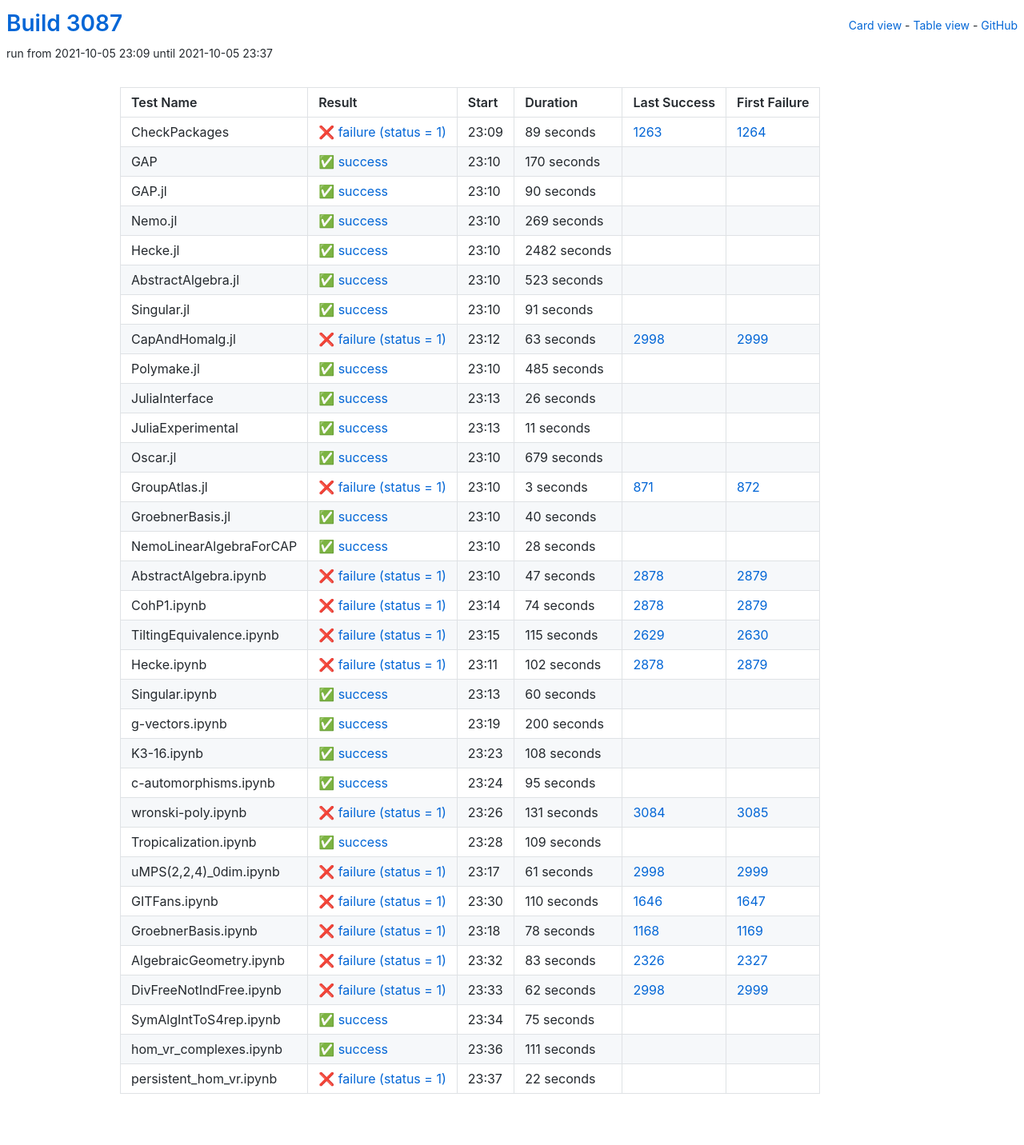
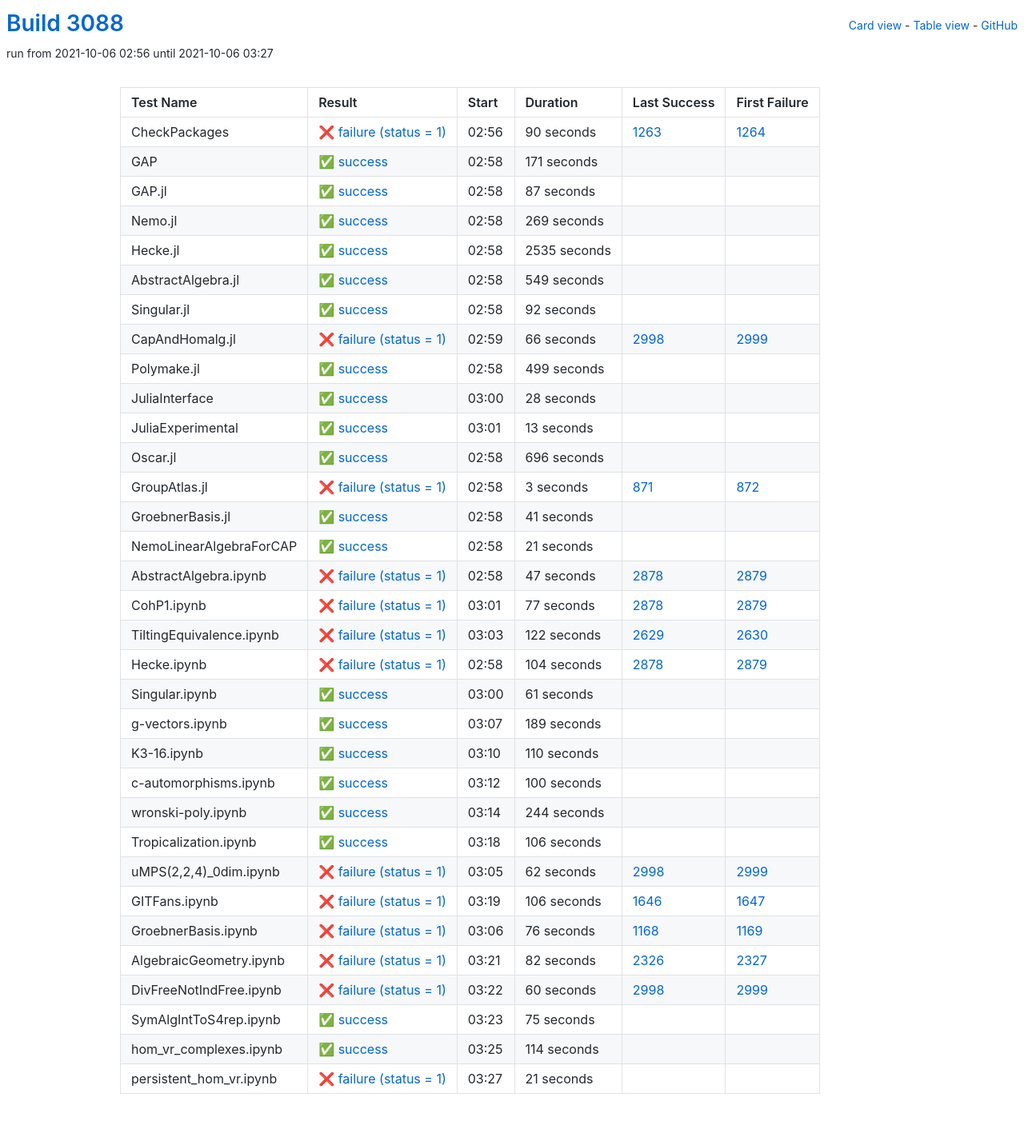
Before and after one commit to oscar-system/oscar-ci-status-stable, a Jekyll site: the page built from table.html, in a window 1280 px wide. Shown: the whole page at 80% size. Built offline with Jekyll 4.4.1, drawn with Linux system fonts in a browser that asks for light colours.

Commit message:
Build #3088

```diff
--- a/_data/ci.yml
+++ b/_data/ci.yml
@@ -1,6 +1,6 @@
 ---
-build: 3087
-build_url: https://oscarci.mathematik.uni-kl.de/job/oscar-stable/3087/
+build: 3088
+build_url: https://oscarci.mathematik.uni-kl.de/job/oscar-stable/3088/
 job: oscar-stable
 organization: oscar-system
 repo: oscar-ci-status-stable
@@ -8,44 +8,44 @@ repourl: https://github.com/oscar-system/oscar-ci-status-stable
 tests:
 - name: CheckPackages
   id: checkpackages
-  log: https://oscarci.mathematik.uni-kl.de/job/oscar-stable/3087/artifact/logs/build-3087/CheckPackages.log
-  start: 2021-10-05 23:09
+  log: https://oscarci.mathematik.uni-kl.de/job/oscar-stable/3088/artifact/logs/build-3088/CheckPackages.log
+  start: 2021-10-06 02:56
   success: false
   exitcode: 1
   status: failure
-  duration: 89
+  duration: 90
   last_success: 1263
   last_success_url: https://oscarci.mathematik.uni-kl.de/job/oscar-stable/1263/
   first_failure: 1264
   first_failure_url: https://oscarci.mathematik.uni-kl.de/job/oscar-stable/1264/
 - name: GAP
   id: gap
-  log: https://oscarci.mathematik.uni-kl.de/job/oscar-stable/3087/artifact/logs/build-3087/GAP.log
-  start: 2021-10-05 23:10
+  log: https://oscarci.mathematik.uni-kl.de/job/oscar-stable/3088/artifact/logs/build-3088/GAP.log
+  start: 2021-10-06 02:58
   success: true
   exitcode: 0
   status: success
-  duration: 170
+  duration: 171
   last_success: false
   last_success_url:
   first_failure: false
   first_failure_url:
 - name: GAP.jl
   id: gap-jl
-  log: https://oscarci.mathematik.uni-kl.de/job/oscar-stable/3087/artifact/logs/build-3087/GAP.jl.log
-  start: 2021-10-05 23:10
+  log: https://oscarci.mathematik.uni-kl.de/job/oscar-stable/3088/artifact/logs/build-3088/GAP.jl.log
+  start: 2021-10-06 02:58
   success: true
   exitcode: 0
   status: success
-  duration: 90
+  duration: 87
   last_success: false
   last_success_url:
   first_failure: false
   first_failure_url:
 - name: Nemo.jl
   id: nemo-jl
-  log: https://oscarci.mathematik.uni-kl.de/job/oscar-stable/3087/artifact/logs/build-3087/Nemo.jl.log
-  start: 2021-10-05 23:10
+  log: https://oscarci.mathematik.uni-kl.de/job/oscar-stable/3088/artifact/logs/build-3088/Nemo.jl.log
+  start: 2021-10-06 02:58
   success: true
   exitcode: 0
   status: success
@@ -56,104 +56,104 @@ tests:
   first_failure_url:
 - name: Hecke.jl
   id: hecke-jl
-  log: https://oscarci.mathematik.uni-kl.de/job/oscar-stable/3087/artifact/logs/build-3087/Hecke.jl.log
-  start: 2021-10-05 23:10
+  log: https://oscarci.mathematik.uni-kl.de/job/oscar-stable/3088/artifact/logs/build-3088/Hecke.jl.log
+  start: 2021-10-06 02:58
   success: true
   exitcode: 0
   status: success
-  duration: 2482
+  duration: 2535
   last_success: false
   last_success_url:
   first_failure: false
   first_failure_url:
 - name: AbstractAlgebra.jl
   id: abstractalgebra-jl
-  log: https://oscarci.mathematik.uni-kl.de/job/oscar-stable/3087/artifact/logs/build-3087/AbstractAlgebra.jl.log
-  start: 2021-10-05 23:10
+  log: https://oscarci.mathematik.uni-kl.de/job/oscar-stable/3088/artifact/logs/build-3088/AbstractAlgebra.jl.log
+  start: 2021-10-06 02:58
   success: true
   exitcode: 0
   status: success
-  duration: 523
+  duration: 549
   last_success: false
   last_success_url:
   first_failure: false
   first_failure_url:
 - name: Singular.jl
   id: singular-jl
-  log: https://oscarci.mathematik.uni-kl.de/job/oscar-stable/3087/artifact/logs/build-3087/Singular.jl.log
-  start: 2021-10-05 23:10
+  log: https://oscarci.mathematik.uni-kl.de/job/oscar-stable/3088/artifact/logs/build-3088/Singular.jl.log
+  start: 2021-10-06 02:58
   success: true
   exitcode: 0
   status: success
-  duration: 91
+  duration: 92
   last_success: false
   last_success_url:
   first_failure: false
   first_failure_url:
 - name: CapAndHomalg.jl
   id: capandhomalg-jl
-  log: https://oscarci.mathematik.uni-kl.de/job/oscar-stable/3087/artifact/logs/build-3087/CapAndHomalg.jl.log
-  start: 2021-10-05 23:12
+  log: https://oscarci.mathematik.uni-kl.de/job/oscar-stable/3088/artifact/logs/build-3088/CapAndHomalg.jl.log
+  start: 2021-10-06 02:59
   success: false
   exitcode: 1
   status: failure
-  duration: 63
+  duration: 66
   last_success: 2998
   last_success_url: https://oscarci.mathematik.uni-kl.de/job/oscar-stable/2998/
   first_failure: 2999
   first_failure_url: https://oscarci.mathematik.uni-kl.de/job/oscar-stable/2999/
 - name: Polymake.jl
   id: polymake-jl
-  log: https://oscarci.mathematik.uni-kl.de/job/oscar-stable/3087/artifact/logs/build-3087/Polymake.jl.log
-  start: 2021-10-05 23:10
+  log: https://oscarci.mathematik.uni-kl.de/job/oscar-stable/3088/artifact/logs/build-3088/Polymake.jl.log
+  start: 2021-10-06 02:58
   success: true
   exitcode: 0
   status: success
-  duration: 485
+  duration: 499
   last_success: false
   last_success_url:
   first_failure: false
   first_failure_url:
 - name: JuliaInterface
   id: juliainterface
-  log: https://oscarci.mathematik.uni-kl.de/job/oscar-stable/3087/artifact/logs/build-3087/JuliaInterface.log
-  start: 2021-10-05 23:13
+  log: https://oscarci.mathematik.uni-kl.de/job/oscar-stable/3088/artifact/logs/build-3088/JuliaInterface.log
+  start: 2021-10-06 03:00
   success: true
   exitcode: 0
   status: success
-  duration: 26
+  duration: 28
   last_success: false
   last_success_url:
   first_failure: false
   first_failure_url:
 - name: JuliaExperimental
   id: juliaexperimental
-  log: https://oscarci.mathematik.uni-kl.de/job/oscar-stable/3087/artifact/logs/build-3087/JuliaExperimental.log
-  start: 2021-10-05 23:13
+  log: https://oscarci.mathematik.uni-kl.de/job/oscar-stable/3088/artifact/logs/build-3088/JuliaExperimental.log
+  start: 2021-10-06 03:01
   success: true
   exitcode: 0
   status: success
-  duration: 11
+  duration: 13
   last_success: false
   last_success_url:
   first_failure: false
   first_failure_url:
 - name: Oscar.jl
   id: oscar-jl
-  log: https://oscarci.mathematik.uni-kl.de/job/oscar-stable/3087/artifact/logs/build-3087/Oscar.jl.log
-  start: 2021-10-05 23:10
+  log: https://oscarci.mathematik.uni-kl.de/job/oscar-stable/3088/artifact/logs/build-3088/Oscar.jl.log
+  start: 2021-10-06 02:58
   success: true
   exitcode: 0
   status: success
-  duration: 679
+  duration: 696
   last_success: false
   last_success_url:
   first_failure: false
   first_failure_url:
 - name: GroupAtlas.jl
   id: groupatlas-jl
-  log: https://oscarci.mathematik.uni-kl.de/job/oscar-stable/3087/artifact/logs/build-3087/GroupAtlas.jl.log
-  start: 2021-10-05 23:10
+  log: https://oscarci.mathematik.uni-kl.de/job/oscar-stable/3088/artifact/logs/build-3088/GroupAtlas.jl.log
+  start: 2021-10-06 02:58
   success: false
   exitcode: 1
   status: failure
@@ -164,32 +164,32 @@ tests:
   first_failure_url: https://oscarci.mathematik.uni-kl.de/job/oscar-stable/872/
 - name: GroebnerBasis.jl
   id: groebnerbasis-jl
-  log: https://oscarci.mathematik.uni-kl.de/job/oscar-stable/3087/artifact/logs/build-3087/GroebnerBasis.jl.log
-  start: 2021-10-05 23:10
+  log: https://oscarci.mathematik.uni-kl.de/job/oscar-stable/3088/artifact/logs/build-3088/GroebnerBasis.jl.log
+  start: 2021-10-06 02:58
   success: true
   exitcode: 0
   status: success
-  duration: 40
+  duration: 41
   last_success: false
   last_success_url:
   first_failure: false
   first_failure_url:
 - name: NemoLinearAlgebraForCAP
   id: nemolinearalgebraforcap
-  log: https://oscarci.mathematik.uni-kl.de/job/oscar-stable/3087/artifact/logs/build-3087/NemoLinearAlgebraForCAP.log
-  start: 2021-10-05 23:10
+  log: https://oscarci.mathematik.uni-kl.de/job/oscar-stable/3088/artifact/logs/build-3088/NemoLinearAlgebraForCAP.log
+  start: 2021-10-06 02:58
   success: true
   exitcode: 0
   status: success
-  duration: 28
+  duration: 21
   last_success: false
   last_success_url:
   first_failure: false
   first_failure_url:
 - name: AbstractAlgebra.ipynb
   id: abstractalgebra-ipynb
-  log: https://oscarci.mathematik.uni-kl.de/job/oscar-stable/3087/artifact/logs/build-3087/AbstractAlgebra.ipynb.log
-  start: 2021-10-05 23:10
+  log: https://oscarci.mathematik.uni-kl.de/job/oscar-stable/3088/artifact/logs/build-3088/AbstractAlgebra.ipynb.log
+  start: 2021-10-06 02:58
   success: false
   exitcode: 1
   status: failure
@@ -200,164 +200,116 @@ tests:
   first_failure_url: https://oscarci.mathematik.uni-kl.de/job/oscar-stable/2879/
 - name: CohP1.ipynb
   id: cohp1-ipynb
-  log: https://oscarci.mathematik.uni-kl.de/job/oscar-stable/3087/artifact/logs/build-3087/CohP1.ipynb.log
-  start: 2021-10-05 23:14
+  log: https://oscarci.mathematik.uni-kl.de/job/oscar-stable/3088/artifact/logs/build-3088/CohP1.ipynb.log
+  start: 2021-10-06 03:01
   success: false
   exitcode: 1
   status: failure
-  duration: 74
+  duration: 77
   last_success: 2878
   last_success_url: https://oscarci.mathematik.uni-kl.de/job/oscar-stable/2878/
   first_failure: 2879
   first_failure_url: https://oscarci.mathematik.uni-kl.de/job/oscar-stable/2879/
 - name: TiltingEquivalence.ipynb
   id: tiltingequivalence-ipynb
-  log: https://oscarci.mathematik.uni-kl.de/job/oscar-stable/3087/artifact/logs/build-3087/TiltingEquivalence.ipynb.log
-  start: 2021-10-05 23:15
+  log: https://oscarci.mathematik.uni-kl.de/job/oscar-stable/3088/artifact/logs/build-3088/TiltingEquivalence.ipynb.log
+  start: 2021-10-06 03:03
   success: false
   exitcode: 1
   status: failure
-  duration: 115
+  duration: 122
   last_success: 2629
   last_success_url: https://oscarci.mathematik.uni-kl.de/job/oscar-stable/2629/
   first_failure: 2630
   first_failure_url: https://oscarci.mathematik.uni-kl.de/job/oscar-stable/2630/
 - name: Hecke.ipynb
   id: hecke-ipynb
-  log: https://oscarci.mathematik.uni-kl.de/job/oscar-stable/3087/artifact/logs/build-3087/Hecke.ipynb.log
-  start: 2021-10-05 23:11
+  log: https://oscarci.mathematik.uni-kl.de/job/oscar-stable/3088/artifact/logs/build-3088/Hecke.ipynb.log
+  start: 2021-10-06 02:58
   success: false
   exitcode: 1
   status: failure
-  duration: 102
+  duration: 104
   last_success: 2878
   last_success_url: https://oscarci.mathematik.uni-kl.de/job/oscar-stable/2878/
   first_failure: 2879
   first_failure_url: https://oscarci.mathematik.uni-kl.de/job/oscar-stable/2879/
 - name: Singular.ipynb
   id: singular-ipynb
-  log: https://oscarci.mathematik.uni-kl.de/job/oscar-stable/3087/artifact/logs/build-3087/Singular.ipynb.log
-  start: 2021-10-05 23:13
+  log: https://oscarci.mathematik.uni-kl.de/job/oscar-stable/3088/artifact/logs/build-3088/Singular.ipynb.log
+  start: 2021-10-06 03:00
   success: true
   exitcode: 0
   status: success
-  duration: 60
+  duration: 61
   last_success: false
   last_success_url:
   first_failure: false
   first_failure_url:
 - name: g-vectors.ipynb
   id: g-vectors-ipynb
-  log: https://oscarci.mathematik.uni-kl.de/job/oscar-stable/3087/artifact/logs/build-3087/g-vectors.ipynb.log
-  start: 2021-10-05 23:19
+  log: https://oscarci.mathematik.uni-kl.de/job/oscar-stable/3088/artifact/logs/build-3088/g-vectors.ipynb.log
+  start: 2021-10-06 03:07
   success: true
   exitcode: 0
   status: success
-  duration: 200
+  duration: 189
   last_success: false
   last_success_url:
   first_failure: false
   first_failure_url:
 - name: K3-16.ipynb
   id: k3-16-ipynb
-  log: https://oscarci.mathematik.uni-kl.de/job/oscar-stable/3087/artifact/logs/build-3087/K3-16.ipynb.log
-  start: 2021-10-05 23:23
+  log: https://oscarci.mathematik.uni-kl.de/job/oscar-stable/3088/artifact/logs/build-3088/K3-16.ipynb.log
+  start: 2021-10-06 03:10
   success: true
   exitcode: 0
   status: success
-  duration: 108
+  duration: 110
   last_success: false
   last_success_url:
   first_failure: false
   first_failure_url:
 - name: c-automorphisms.ipynb
   id: c-automorphisms-ipynb
-  log: https://oscarci.mathematik.uni-kl.de/job/oscar-stable/3087/artifact/logs/build-3087/c-automorphisms.ipynb.log
-  start: 2021-10-05 23:24
+  log: https://oscarci.mathematik.uni-kl.de/job/oscar-stable/3088/artifact/logs/build-3088/c-automorphisms.ipynb.log
+  start: 2021-10-06 03:12
   success: true
   exitcode: 0
   status: success
-  duration: 95
+  duration: 100
   last_success: false
   last_success_url:
   first_failure: false
   first_failure_url:
 - name: wronski-poly.ipynb
   id: wronski-poly-ipynb
-  log: https://oscarci.mathematik.uni-kl.de/job/oscar-stable/3087/artifact/logs/build-3087/wronski-poly.ipynb.log
-  start: 2021-10-05 23:26
-  success: false
-  exitcode: 1
-  status: failure
-  duration: 131
-  last_success: 3084
-  last_success_url: https://oscarci.mathematik.uni-kl.de/job/oscar-stable/3084/
-  first_failure: 3085
-  first_failure_url: https://oscarci.mathematik.uni-kl.de/job/oscar-stable/3085/
-- name: Tropicalization.ipynb
-  id: tropicalization-ipynb
-  log: https://oscarci.mathematik.uni-kl.de/job/oscar-stable/3087/artifact/logs/build-3087/Tropicalization.ipynb.log
-  start: 2021-10-05 23:28
+  log: https://oscarci.mathematik.uni-kl.de/job/oscar-stable/3088/artifact/logs/build-3088/wronski-poly.ipynb.log
+  start: 2021-10-06 03:14
   success: true
   exitcode: 0
   status: success
-  duration: 109
+  duration: 244
+  last_success: false
+  last_success_url:
+  first_failure: false
+  first_failure_url:
+- name: Tropicalization.ipynb
+  id: tropicalization-ipynb
+  log: https://oscarci.mathematik.uni-kl.de/job/oscar-stable/3088/artifact/logs/build-3088/Tropicalization.ipynb.log
+  start: 2021-10-06 03:18
+  success: true
+  exitcode: 0
+  status: success
+  duration: 106
   last_success: false
   last_success_url:
   first_failure: false
   first_failure_url:
 - name: uMPS(2,2,4)_0dim.ipynb
   id: umps-2-2-4-0dim-ipynb
-  log: https://oscarci.mathematik.uni-kl.de/job/oscar-stable/3087/artifact/logs/build-3087/uMPS-2-2-4-_0dim.ipynb.log
-  start: 2021-10-05 23:17
-  success: false
-  exitcode: 1
-  status: failure
-  duration: 61
-  last_success: 2998
-  last_success_url: https://oscarci.mathematik.uni-kl.de/job/oscar-stable/2998/
-  first_failure: 2999
-  first_failure_url: https://oscarci.mathematik.uni-kl.de/job/oscar-stable/2999/
-- name: GITFans.ipynb
-  id: gitfans-ipynb
-  log: https://oscarci.mathematik.uni-kl.de/job/oscar-stable/3087/artifact/logs/build-3087/GITFans.ipynb.log
-  start: 2021-10-05 23:30
-  success: false
-  exitcode: 1
-  status: failure
-  duration: 110
-  last_success: 1646
-  last_success_url: https://oscarci.mathematik.uni-kl.de/job/oscar-stable/1646/
-  first_failure: 1647
-  first_failure_url: https://oscarci.mathematik.uni-kl.de/job/oscar-stable/1647/
-- name: GroebnerBasis.ipynb
-  id: groebnerbasis-ipynb
-  log: https://oscarci.mathematik.uni-kl.de/job/oscar-stable/3087/artifact/logs/build-3087/GroebnerBasis.ipynb.log
-  start: 2021-10-05 23:18
-  success: false
-  exitcode: 1
-  status: failure
-  duration: 78
-  last_success: 1168
-  last_success_url: https://oscarci.mathematik.uni-kl.de/job/oscar-stable/1168/
-  first_failure: 1169
-  first_failure_url: https://oscarci.mathematik.uni-kl.de/job/oscar-stable/1169/
-- name: AlgebraicGeometry.ipynb
-  id: algebraicgeometry-ipynb
-  log: https://oscarci.mathematik.uni-kl.de/job/oscar-stable/3087/artifact/logs/build-3087/AlgebraicGeometry.ipynb.log
-  start: 2021-10-05 23:32
-  success: false
-  exitcode: 1
-  status: failure
-  duration: 83
-  last_success: 2326
-  last_success_url: https://oscarci.mathematik.uni-kl.de/job/oscar-stable/2326/
-  first_failure: 2327
-  first_failure_url: https://oscarci.mathematik.uni-kl.de/job/oscar-stable/2327/
-- name: DivFreeNotIndFree.ipynb
-  id: divfreenotindfree-ipynb
-  log: https://oscarci.mathematik.uni-kl.de/job/oscar-stable/3087/artifact/logs/build-3087/DivFreeNotIndFree.ipynb.log
-  start: 2021-10-05 23:33
+  log: https://oscarci.mathematik.uni-kl.de/job/oscar-stable/3088/artifact/logs/build-3088/uMPS-2-2-4-_0dim.ipynb.log
+  start: 2021-10-06 03:05
   success: false
   exitcode: 1
   status: failure
@@ -366,10 +318,58 @@ tests:
   last_success_url: https://oscarci.mathematik.uni-kl.de/job/oscar-stable/2998/
   first_failure: 2999
   first_failure_url: https://oscarci.mathematik.uni-kl.de/job/oscar-stable/2999/
+- name: GITFans.ipynb
+  id: gitfans-ipynb
+  log: https://oscarci.mathematik.uni-kl.de/job/oscar-stable/3088/artifact/logs/build-3088/GITFans.ipynb.log
+  start: 2021-10-06 03:19
+  success: false
+  exitcode: 1
+  status: failure
+  duration: 106
+  last_success: 1646
+  last_success_url: https://oscarci.mathematik.uni-kl.de/job/oscar-stable/1646/
+  first_failure: 1647
+  first_failure_url: https://oscarci.mathematik.uni-kl.de/job/oscar-stable/1647/
+- name: GroebnerBasis.ipynb
+  id: groebnerbasis-ipynb
+  log: https://oscarci.mathematik.uni-kl.de/job/oscar-stable/3088/artifact/logs/build-3088/GroebnerBasis.ipynb.log
+  start: 2021-10-06 03:06
+  success: false
+  exitcode: 1
+  status: failure
+  duration: 76
+  last_success: 1168
+  last_success_url: https://oscarci.mathematik.uni-kl.de/job/oscar-stable/1168/
+  first_failure: 1169
+  first_failure_url: https://oscarci.mathematik.uni-kl.de/job/oscar-stable/1169/
+- name: AlgebraicGeometry.ipynb
+  id: algebraicgeometry-ipynb
+  log: https://oscarci.mathematik.uni-kl.de/job/oscar-stable/3088/artifact/logs/build-3088/AlgebraicGeometry.ipynb.log
+  start: 2021-10-06 03:21
+  success: false
+  exitcode: 1
+  status: failure
+  duration: 82
+  last_success: 2326
+  last_success_url: https://oscarci.mathematik.uni-kl.de/job/oscar-stable/2326/
+  first_failure: 2327
+  first_failure_url: https://oscarci.mathematik.uni-kl.de/job/oscar-stable/2327/
+- name: DivFreeNotIndFree.ipynb
+  id: divfreenotindfree-ipynb
+  log: https://oscarci.mathematik.uni-kl.de/job/oscar-stable/3088/artifact/logs/build-3088/DivFreeNotIndFree.ipynb.log
+  start: 2021-10-06 03:22
+  success: false
+  exitcode: 1
+  status: failure
+  duration: 60
+  last_success: 2998
+  last_success_url: https://oscarci.mathematik.uni-kl.de/job/oscar-stable/2998/
+  first_failure: 2999
+  first_failure_url: https://oscarci.mathematik.uni-kl.de/job/oscar-stable/2999/
 - name: SymAlgIntToS4rep.ipynb
   id: symalginttos4rep-ipynb
-  log: https://oscarci.mathematik.uni-kl.de/job/oscar-stable/3087/artifact/logs/build-3087/SymAlgIntToS4rep.ipynb.log
-  start: 2021-10-05 23:34
+  log: https://oscarci.mathematik.uni-kl.de/job/oscar-stable/3088/artifact/logs/build-3088/SymAlgIntToS4rep.ipynb.log
+  start: 2021-10-06 03:23
   success: true
   exitcode: 0
   status: success
@@ -380,24 +380,24 @@ tests:
   first_failure_url:
 - name: hom_vr_complexes.ipynb
   id: hom-vr-complexes-ipynb
-  log: https://oscarci.mathematik.uni-kl.de/job/oscar-stable/3087/artifact/logs/build-3087/hom_vr_complexes.ipynb.log
-  start: 2021-10-05 23:36
+  log: https://oscarci.mathematik.uni-kl.de/job/oscar-stable/3088/artifact/logs/build-3088/hom_vr_complexes.ipynb.log
+  start: 2021-10-06 03:25
   success: true
   exitcode: 0
   status: success
-  duration: 111
+  duration: 114
   last_success: false
   last_success_url:
   first_failure: false
   first_failure_url:
 - name: persistent_hom_vr.ipynb
   id: persistent-hom-vr-ipynb
-  log: https://oscarci.mathematik.uni-kl.de/job/oscar-stable/3087/artifact/logs/build-3087/persistent_hom_vr.ipynb.log
-  start: 2021-10-05 23:37
+  log: https://oscarci.mathematik.uni-kl.de/job/oscar-stable/3088/artifact/logs/build-3088/persistent_hom_vr.ipynb.log
+  start: 2021-10-06 03:27
   success: false
   exitcode: 1
   status: failure
-  duration: 22
+  duration: 21
   last_success: false
   last_success_url:
   first_failure: false
```
Also changed, not shown: README.md.
